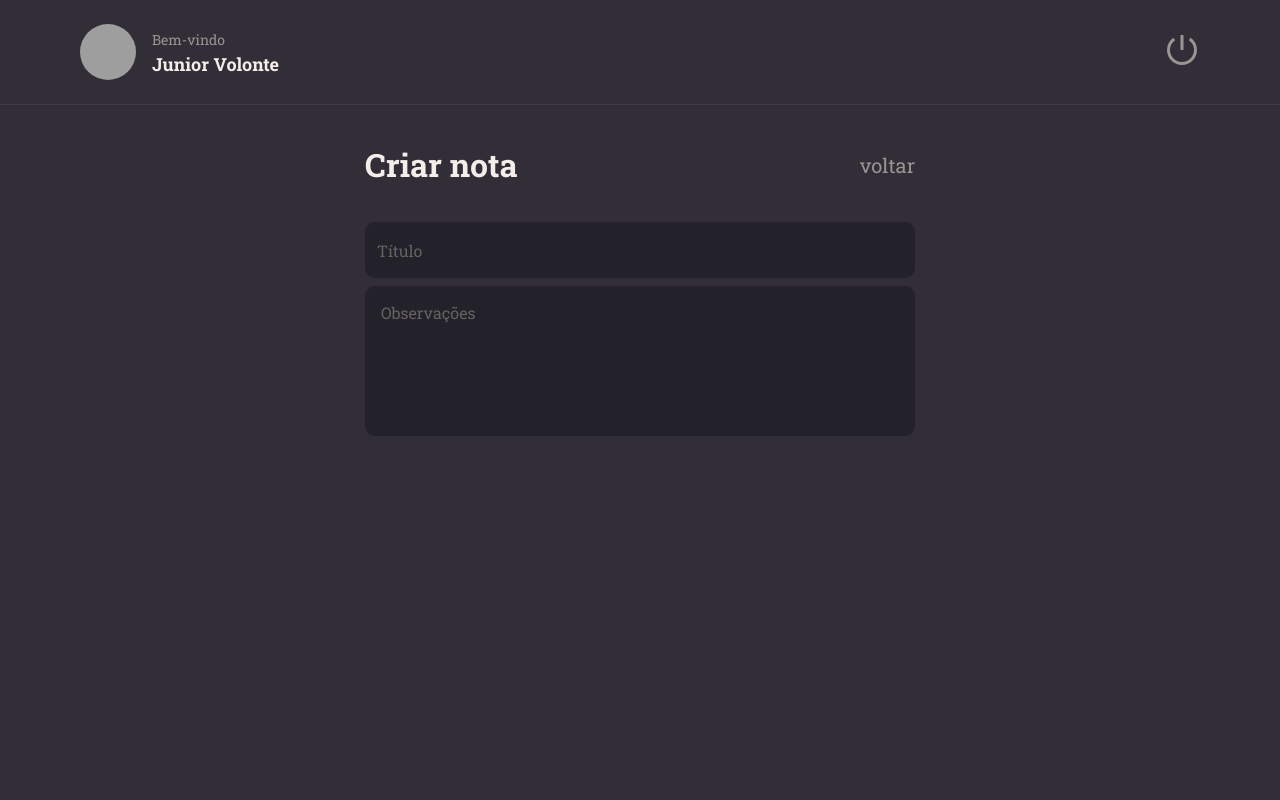
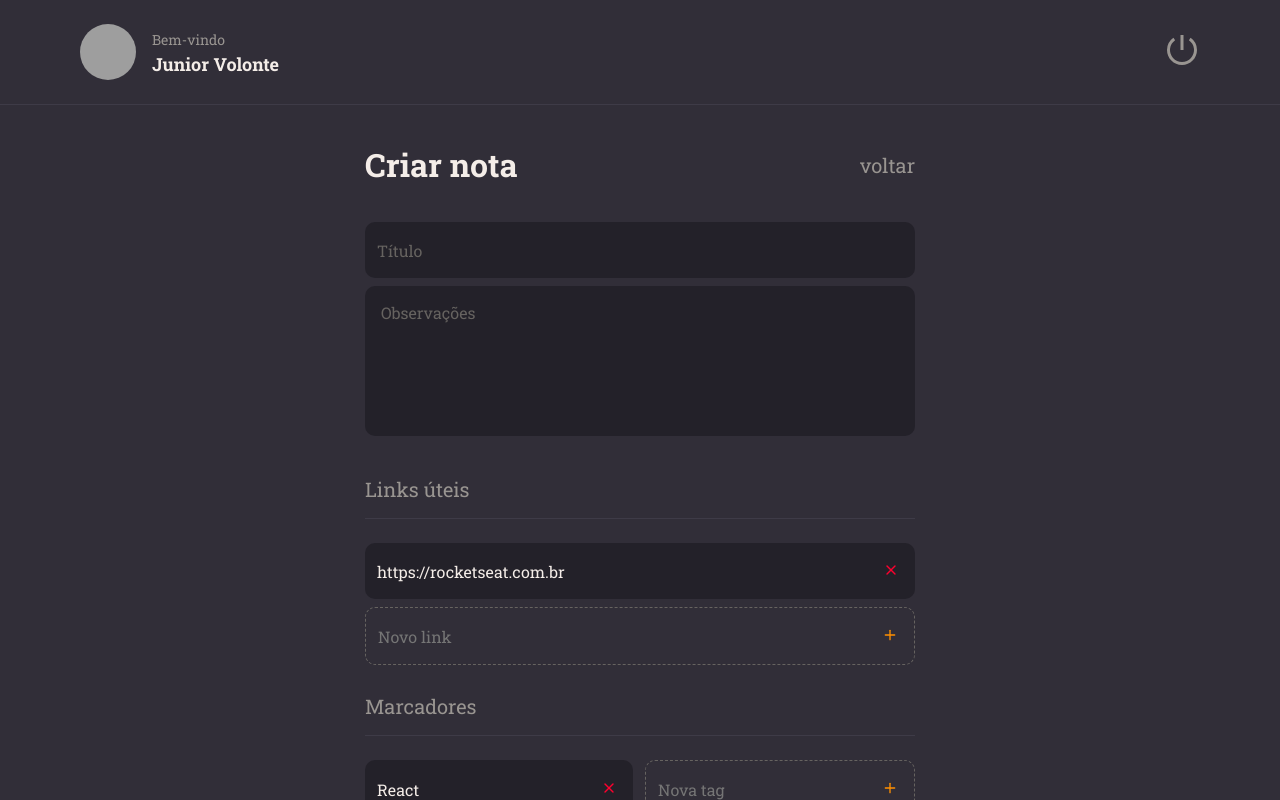
Before and after one commit to juniorvolontedev/explorer-rocket-notes, a React (Vite) app: page / in a window 1280 px wide. Built offline with nearby package versions, Linux system fonts and the light colour scheme; grey boxes are pictures that could not be loaded.

Commit message:
finalizando o new

```diff
--- a/src/components/NoteItem/index.jsx
+++ b/src/components/NoteItem/index.jsx
@@ -7,7 +7,11 @@
     <Container isNew={isNew}>
       <input type="test" value={value} readOnly={!isNew} {...rest} />
 
-      <button type="button" onClick={onClick}>
+      <button
+        type="button"
+        onClick={onClick}
+        className={isNew ? "button-add" : "button-delete"}
+      >
         {isNew ? <FiPlus /> : <FiX />}
       </button>
     </Container>
--- a/src/components/NoteItem/styles.js
+++ b/src/components/NoteItem/styles.js
@@ -1,3 +1,40 @@
 import styled from "styled-components";
 
-export const Container = styled.div``;
+export const Container = styled.div`
+  display: flex;
+  align-items: center;
+  background: ${({ theme, isNew }) =>
+    isNew ? "transparent" : theme.COLORS.BACKGROUND_900};
+  color: ${({ theme }) => theme.COLORS.GRAY_300};
+  border: ${({ theme, isNew }) =>
+    isNew ? `1px dashed ${theme.COLORS.GRAY_300}` : "none"};
+  margin-bottom: 8px;
+  border-radius: 10px;
+  padding-right: 16px;
+
+  > button {
+    border: none;
+    background: none;
+  }
+
+  .button-delete {
+    color: ${({ theme }) => theme.COLORS.RED};
+  }
+
+  .button-add {
+    color: ${({ theme }) => theme.COLORS.ORANGE};
+  }
+
+  input {
+    height: 56px;
+    width: 100%;
+    padding: 12px;
+    color: ${({ theme }) => theme.COLORS.WHITE};
+    background: transparent;
+    border: none;
+
+    &::placeholder {
+      ${({ theme }) => theme.COLORS.GRAY_300};
+    }
+  }
+`;
--- a/src/pages/New/index.jsx
+++ b/src/pages/New/index.jsx
@@ -1,6 +1,9 @@
 import { Header } from "../../components/Header";
 import { Input } from "../../components/Input";
 import { Textarea } from "../../components/Textarea";
+import { NoteItem } from "../../components/NoteItem";
+import { Section } from "../../components/Section";
+import { Button } from "../../components/Button";
 import { Container, Form } from "./styles";
 
 export function New() {
@@ -17,6 +20,20 @@
           <Input placeholder="Título" />
 
           <Textarea placeholder="Observações" />
+
+          <Section title="Links úteis">
+            <NoteItem value="https://rocketseat.com.br" />
+            <NoteItem placeholder="Novo link" isNew />
+          </Section>
+
+          <Section title="Marcadores">
+            <div className="tags">
+              <NoteItem value="React" />
+              <NoteItem placeholder="Nova tag" isNew />
+            </div>
+          </Section>
+
+          <Button title="Salvar" />
         </Form>
       </main>
     </Container>
--- a/src/pages/New/styles.js
+++ b/src/pages/New/styles.js
@@ -8,6 +8,17 @@
   grid-template-areas:
     "header"
     "content";
+
+  > main {
+    grid-area: content;
+    overflow-y: auto;
+  }
+
+  .tags {
+    display: flex;
+    justify-content: space-between;
+    flex-wrap: wrap;
+  }
 `;
 
 export const Form = styled.form`
```
